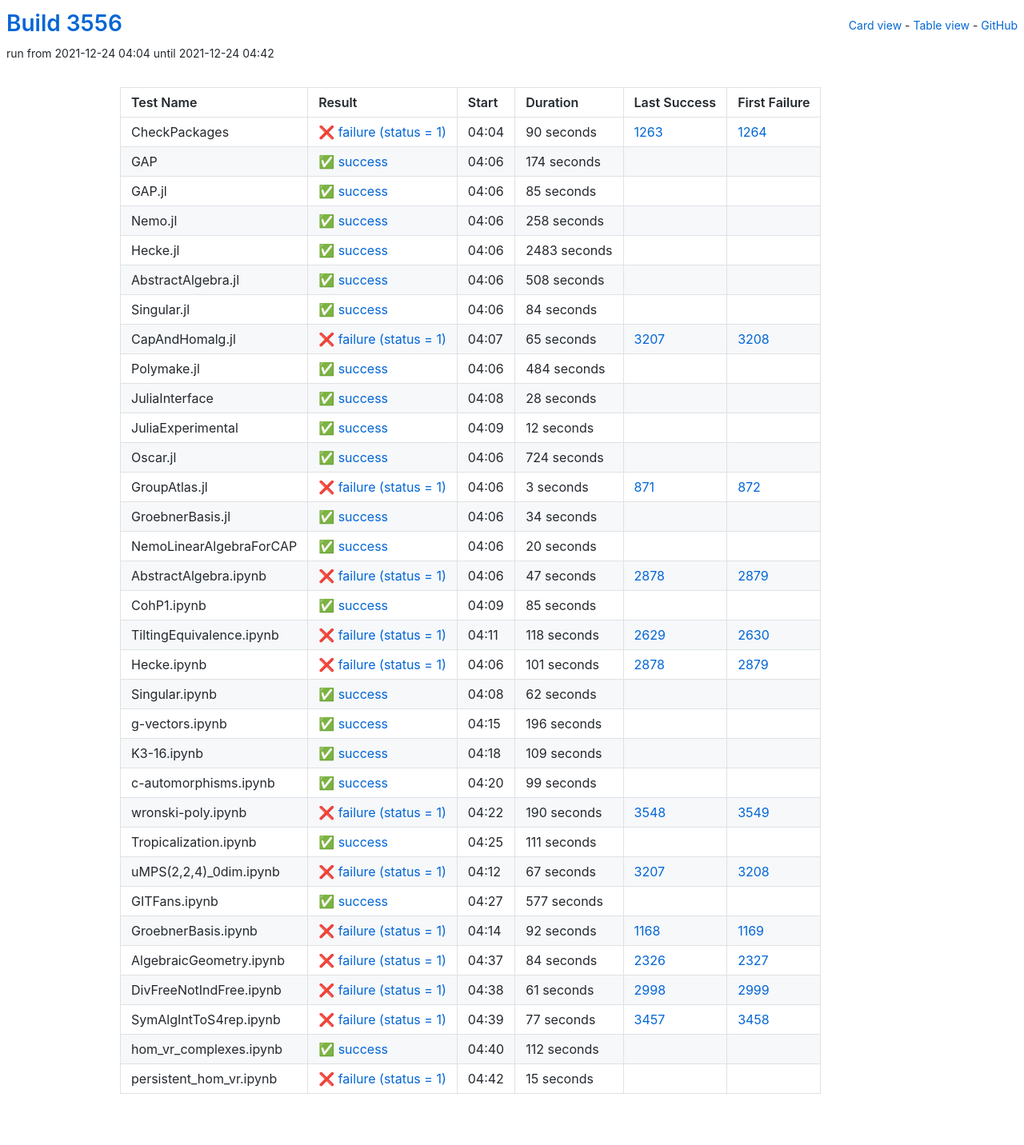
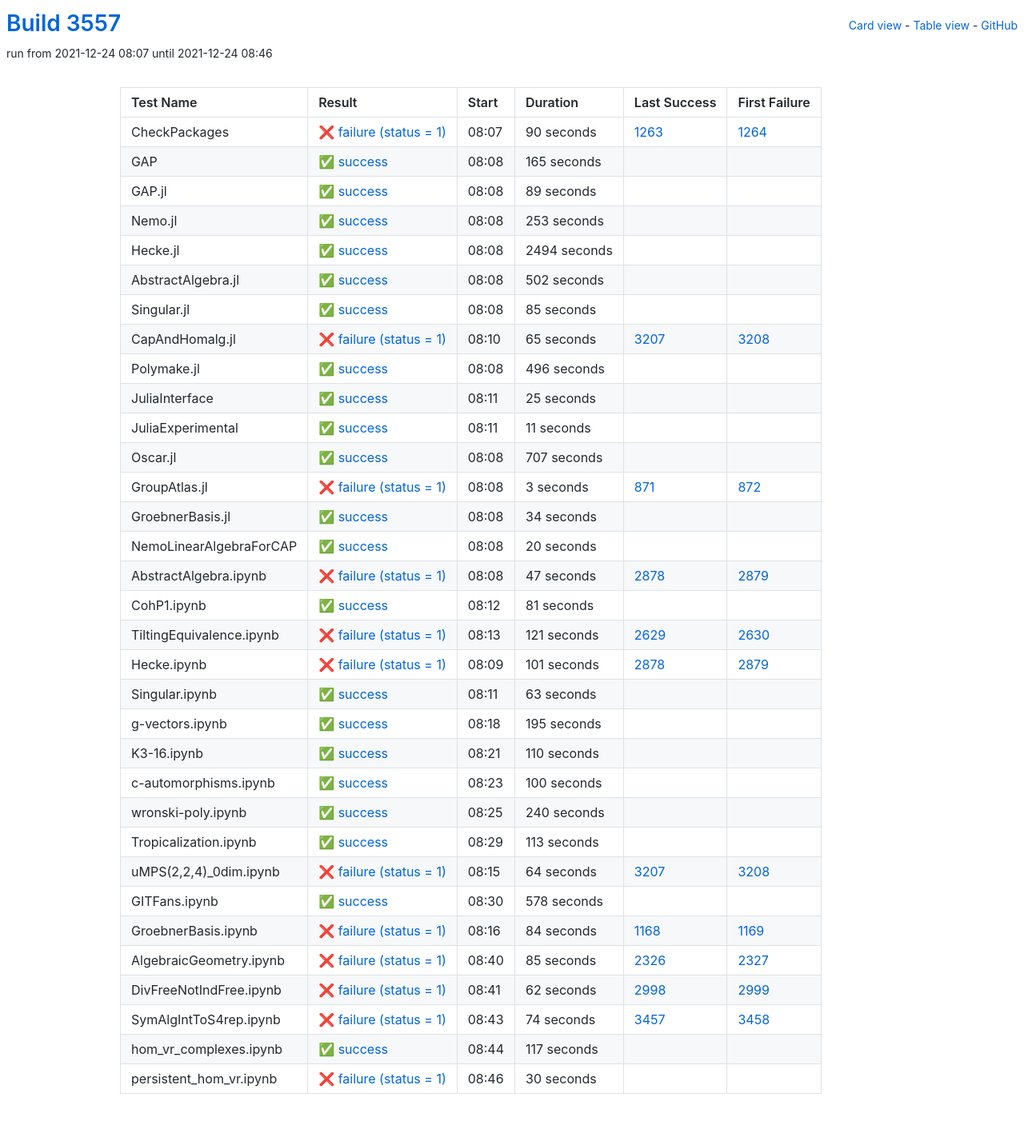
Before and after one commit to oscar-system/oscar-ci-status-stable, a Jekyll site: the page built from table.html, in a window 1280 px wide. Shown: the whole page at 80% size. Built offline with Jekyll 4.4.1, drawn with Linux system fonts in a browser that asks for light colours.

Commit message:
Build #3557

```diff
--- a/_data/ci.yml
+++ b/_data/ci.yml
@@ -1,6 +1,6 @@
 ---
-build: 3556
-build_url: https://oscarci.mathematik.uni-kl.de/job/oscar-stable/3556/
+build: 3557
+build_url: https://oscarci.mathematik.uni-kl.de/job/oscar-stable/3557/
 job: oscar-stable
 organization: oscar-system
 repo: oscar-ci-status-stable
@@ -8,8 +8,8 @@ repourl: https://github.com/oscar-system/oscar-ci-status-stable
 tests:
 - name: CheckPackages
   id: checkpackages
-  log: https://oscarci.mathematik.uni-kl.de/job/oscar-stable/3556/artifact/logs/build-3556/CheckPackages.log
-  start: 2021-12-24 04:04
+  log: https://oscarci.mathematik.uni-kl.de/job/oscar-stable/3557/artifact/logs/build-3557/CheckPackages.log
+  start: 2021-12-24 08:07
   success: false
   exitcode: 1
   status: failure
@@ -20,20 +20,68 @@ tests:
   first_failure_url: https://oscarci.mathematik.uni-kl.de/job/oscar-stable/1264/
 - name: GAP
   id: gap
-  log: https://oscarci.mathematik.uni-kl.de/job/oscar-stable/3556/artifact/logs/build-3556/GAP.log
-  start: 2021-12-24 04:06
+  log: https://oscarci.mathematik.uni-kl.de/job/oscar-stable/3557/artifact/logs/build-3557/GAP.log
+  start: 2021-12-24 08:08
   success: true
   exitcode: 0
   status: success
-  duration: 174
+  duration: 165
   last_success: false
   last_success_url:
   first_failure: false
   first_failure_url:
 - name: GAP.jl
   id: gap-jl
-  log: https://oscarci.mathematik.uni-kl.de/job/oscar-stable/3556/artifact/logs/build-3556/GAP.jl.log
-  start: 2021-12-24 04:06
+  log: https://oscarci.mathematik.uni-kl.de/job/oscar-stable/3557/artifact/logs/build-3557/GAP.jl.log
+  start: 2021-12-24 08:08
+  success: true
+  exitcode: 0
+  status: success
+  duration: 89
+  last_success: false
+  last_success_url:
+  first_failure: false
+  first_failure_url:
+- name: Nemo.jl
+  id: nemo-jl
+  log: https://oscarci.mathematik.uni-kl.de/job/oscar-stable/3557/artifact/logs/build-3557/Nemo.jl.log
+  start: 2021-12-24 08:08
+  success: true
+  exitcode: 0
+  status: success
+  duration: 253
+  last_success: false
+  last_success_url:
+  first_failure: false
+  first_failure_url:
+- name: Hecke.jl
+  id: hecke-jl
+  log: https://oscarci.mathematik.uni-kl.de/job/oscar-stable/3557/artifact/logs/build-3557/Hecke.jl.log
+  start: 2021-12-24 08:08
+  success: true
+  exitcode: 0
+  status: success
+  duration: 2494
+  last_success: false
+  last_success_url:
+  first_failure: false
+  first_failure_url:
+- name: AbstractAlgebra.jl
+  id: abstractalgebra-jl
+  log: https://oscarci.mathematik.uni-kl.de/job/oscar-stable/3557/artifact/logs/build-3557/AbstractAlgebra.jl.log
+  start: 2021-12-24 08:08
+  success: true
+  exitcode: 0
+  status: success
+  duration: 502
+  last_success: false
+  last_success_url:
+  first_failure: false
+  first_failure_url:
+- name: Singular.jl
+  id: singular-jl
+  log: https://oscarci.mathematik.uni-kl.de/job/oscar-stable/3557/artifact/logs/build-3557/Singular.jl.log
+  start: 2021-12-24 08:08
   success: true
   exitcode: 0
   status: success
@@ -42,58 +90,10 @@ tests:
   last_success_url:
   first_failure: false
   first_failure_url:
-- name: Nemo.jl
-  id: nemo-jl
-  log: https://oscarci.mathematik.uni-kl.de/job/oscar-stable/3556/artifact/logs/build-3556/Nemo.jl.log
-  start: 2021-12-24 04:06
-  success: true
-  exitcode: 0
-  status: success
-  duration: 258
-  last_success: false
-  last_success_url:
-  first_failure: false
-  first_failure_url:
-- name: Hecke.jl
-  id: hecke-jl
-  log: https://oscarci.mathematik.uni-kl.de/job/oscar-stable/3556/artifact/logs/build-3556/Hecke.jl.log
-  start: 2021-12-24 04:06
-  success: true
-  exitcode: 0
-  status: success
-  duration: 2483
-  last_success: false
-  last_success_url:
-  first_failure: false
-  first_failure_url:
-- name: AbstractAlgebra.jl
-  id: abstractalgebra-jl
-  log: https://oscarci.mathematik.uni-kl.de/job/oscar-stable/3556/artifact/logs/build-3556/AbstractAlgebra.jl.log
-  start: 2021-12-24 04:06
-  success: true
-  exitcode: 0
-  status: success
-  duration: 508
-  last_success: false
-  last_success_url:
-  first_failure: false
-  first_failure_url:
-- name: Singular.jl
-  id: singular-jl
-  log: https://oscarci.mathematik.uni-kl.de/job/oscar-stable/3556/artifact/logs/build-3556/Singular.jl.log
-  start: 2021-12-24 04:06
-  success: true
-  exitcode: 0
-  status: success
-  duration: 84
-  last_success: false
-  last_success_url:
-  first_failure: false
-  first_failure_url:
 - name: CapAndHomalg.jl
   id: capandhomalg-jl
-  log: https://oscarci.mathematik.uni-kl.de/job/oscar-stable/3556/artifact/logs/build-3556/CapAndHomalg.jl.log
-  start: 2021-12-24 04:07
+  log: https://oscarci.mathematik.uni-kl.de/job/oscar-stable/3557/artifact/logs/build-3557/CapAndHomalg.jl.log
+  start: 2021-12-24 08:10
   success: false
   exitcode: 1
   status: failure
@@ -104,56 +104,56 @@ tests:
   first_failure_url: https://oscarci.mathematik.uni-kl.de/job/oscar-stable/3208/
 - name: Polymake.jl
   id: polymake-jl
-  log: https://oscarci.mathematik.uni-kl.de/job/oscar-stable/3556/artifact/logs/build-3556/Polymake.jl.log
-  start: 2021-12-24 04:06
+  log: https://oscarci.mathematik.uni-kl.de/job/oscar-stable/3557/artifact/logs/build-3557/Polymake.jl.log
+  start: 2021-12-24 08:08
   success: true
   exitcode: 0
   status: success
-  duration: 484
+  duration: 496
   last_success: false
   last_success_url:
   first_failure: false
   first_failure_url:
 - name: JuliaInterface
   id: juliainterface
-  log: https://oscarci.mathematik.uni-kl.de/job/oscar-stable/3556/artifact/logs/build-3556/JuliaInterface.log
-  start: 2021-12-24 04:08
+  log: https://oscarci.mathematik.uni-kl.de/job/oscar-stable/3557/artifact/logs/build-3557/JuliaInterface.log
+  start: 2021-12-24 08:11
   success: true
   exitcode: 0
   status: success
-  duration: 28
+  duration: 25
   last_success: false
   last_success_url:
   first_failure: false
   first_failure_url:
 - name: JuliaExperimental
   id: juliaexperimental
-  log: https://oscarci.mathematik.uni-kl.de/job/oscar-stable/3556/artifact/logs/build-3556/JuliaExperimental.log
-  start: 2021-12-24 04:09
+  log: https://oscarci.mathematik.uni-kl.de/job/oscar-stable/3557/artifact/logs/build-3557/JuliaExperimental.log
+  start: 2021-12-24 08:11
   success: true
   exitcode: 0
   status: success
-  duration: 12
+  duration: 11
   last_success: false
   last_success_url:
   first_failure: false
   first_failure_url:
 - name: Oscar.jl
   id: oscar-jl
-  log: https://oscarci.mathematik.uni-kl.de/job/oscar-stable/3556/artifact/logs/build-3556/Oscar.jl.log
-  start: 2021-12-24 04:06
+  log: https://oscarci.mathematik.uni-kl.de/job/oscar-stable/3557/artifact/logs/build-3557/Oscar.jl.log
+  start: 2021-12-24 08:08
   success: true
   exitcode: 0
   status: success
-  duration: 724
+  duration: 707
   last_success: false
   last_success_url:
   first_failure: false
   first_failure_url:
 - name: GroupAtlas.jl
   id: groupatlas-jl
-  log: https://oscarci.mathematik.uni-kl.de/job/oscar-stable/3556/artifact/logs/build-3556/GroupAtlas.jl.log
-  start: 2021-12-24 04:06
+  log: https://oscarci.mathematik.uni-kl.de/job/oscar-stable/3557/artifact/logs/build-3557/GroupAtlas.jl.log
+  start: 2021-12-24 08:08
   success: false
   exitcode: 1
   status: failure
@@ -164,8 +164,8 @@ tests:
   first_failure_url: https://oscarci.mathematik.uni-kl.de/job/oscar-stable/872/
 - name: GroebnerBasis.jl
   id: groebnerbasis-jl
-  log: https://oscarci.mathematik.uni-kl.de/job/oscar-stable/3556/artifact/logs/build-3556/GroebnerBasis.jl.log
-  start: 2021-12-24 04:06
+  log: https://oscarci.mathematik.uni-kl.de/job/oscar-stable/3557/artifact/logs/build-3557/GroebnerBasis.jl.log
+  start: 2021-12-24 08:08
   success: true
   exitcode: 0
   status: success
@@ -176,8 +176,8 @@ tests:
   first_failure_url:
 - name: NemoLinearAlgebraForCAP
   id: nemolinearalgebraforcap
-  log: https://oscarci.mathematik.uni-kl.de/job/oscar-stable/3556/artifact/logs/build-3556/NemoLinearAlgebraForCAP.log
-  start: 2021-12-24 04:06
+  log: https://oscarci.mathematik.uni-kl.de/job/oscar-stable/3557/artifact/logs/build-3557/NemoLinearAlgebraForCAP.log
+  start: 2021-12-24 08:08
   success: true
   exitcode: 0
   status: success
@@ -188,8 +188,8 @@ tests:
   first_failure_url:
 - name: AbstractAlgebra.ipynb
   id: abstractalgebra-ipynb
-  log: https://oscarci.mathematik.uni-kl.de/job/oscar-stable/3556/artifact/logs/build-3556/AbstractAlgebra.ipynb.log
-  start: 2021-12-24 04:06
+  log: https://oscarci.mathematik.uni-kl.de/job/oscar-stable/3557/artifact/logs/build-3557/AbstractAlgebra.ipynb.log
+  start: 2021-12-24 08:08
   success: false
   exitcode: 1
   status: failure
@@ -200,32 +200,32 @@ tests:
   first_failure_url: https://oscarci.mathematik.uni-kl.de/job/oscar-stable/2879/
 - name: CohP1.ipynb
   id: cohp1-ipynb
-  log: https://oscarci.mathematik.uni-kl.de/job/oscar-stable/3556/artifact/logs/build-3556/CohP1.ipynb.log
-  start: 2021-12-24 04:09
+  log: https://oscarci.mathematik.uni-kl.de/job/oscar-stable/3557/artifact/logs/build-3557/CohP1.ipynb.log
+  start: 2021-12-24 08:12
   success: true
   exitcode: 0
   status: success
-  duration: 85
+  duration: 81
   last_success: false
   last_success_url:
   first_failure: false
   first_failure_url:
 - name: TiltingEquivalence.ipynb
   id: tiltingequivalence-ipynb
-  log: https://oscarci.mathematik.uni-kl.de/job/oscar-stable/3556/artifact/logs/build-3556/TiltingEquivalence.ipynb.log
-  start: 2021-12-24 04:11
+  log: https://oscarci.mathematik.uni-kl.de/job/oscar-stable/3557/artifact/logs/build-3557/TiltingEquivalence.ipynb.log
+  start: 2021-12-24 08:13
   success: false
   exitcode: 1
   status: failure
-  duration: 118
+  duration: 121
   last_success: 2629
   last_success_url: https://oscarci.mathematik.uni-kl.de/job/oscar-stable/2629/
   first_failure: 2630
   first_failure_url: https://oscarci.mathematik.uni-kl.de/job/oscar-stable/2630/
 - name: Hecke.ipynb
   id: hecke-ipynb
-  log: https://oscarci.mathematik.uni-kl.de/job/oscar-stable/3556/artifact/logs/build-3556/Hecke.ipynb.log
-  start: 2021-12-24 04:06
+  log: https://oscarci.mathematik.uni-kl.de/job/oscar-stable/3557/artifact/logs/build-3557/Hecke.ipynb.log
+  start: 2021-12-24 08:09
   success: false
   exitcode: 1
   status: failure
@@ -236,168 +236,168 @@ tests:
   first_failure_url: https://oscarci.mathematik.uni-kl.de/job/oscar-stable/2879/
 - name: Singular.ipynb
   id: singular-ipynb
-  log: https://oscarci.mathematik.uni-kl.de/job/oscar-stable/3556/artifact/logs/build-3556/Singular.ipynb.log
-  start: 2021-12-24 04:08
+  log: https://oscarci.mathematik.uni-kl.de/job/oscar-stable/3557/artifact/logs/build-3557/Singular.ipynb.log
+  start: 2021-12-24 08:11
   success: true
   exitcode: 0
   status: success
-  duration: 62
+  duration: 63
   last_success: false
   last_success_url:
   first_failure: false
   first_failure_url:
 - name: g-vectors.ipynb
   id: g-vectors-ipynb
-  log: https://oscarci.mathematik.uni-kl.de/job/oscar-stable/3556/artifact/logs/build-3556/g-vectors.ipynb.log
-  start: 2021-12-24 04:15
+  log: https://oscarci.mathematik.uni-kl.de/job/oscar-stable/3557/artifact/logs/build-3557/g-vectors.ipynb.log
+  start: 2021-12-24 08:18
   success: true
   exitcode: 0
   status: success
-  duration: 196
+  duration: 195
   last_success: false
   last_success_url:
   first_failure: false
   first_failure_url:
 - name: K3-16.ipynb
   id: k3-16-ipynb
-  log: https://oscarci.mathematik.uni-kl.de/job/oscar-stable/3556/artifact/logs/build-3556/K3-16.ipynb.log
-  start: 2021-12-24 04:18
+  log: https://oscarci.mathematik.uni-kl.de/job/oscar-stable/3557/artifact/logs/build-3557/K3-16.ipynb.log
+  start: 2021-12-24 08:21
   success: true
   exitcode: 0
   status: success
-  duration: 109
+  duration: 110
   last_success: false
   last_success_url:
   first_failure: false
   first_failure_url:
 - name: c-automorphisms.ipynb
   id: c-automorphisms-ipynb
-  log: https://oscarci.mathematik.uni-kl.de/job/oscar-stable/3556/artifact/logs/build-3556/c-automorphisms.ipynb.log
-  start: 2021-12-24 04:20
+  log: https://oscarci.mathematik.uni-kl.de/job/oscar-stable/3557/artifact/logs/build-3557/c-automorphisms.ipynb.log
+  start: 2021-12-24 08:23
   success: true
   exitcode: 0
   status: success
-  duration: 99
+  duration: 100
   last_success: false
   last_success_url:
   first_failure: false
   first_failure_url:
 - name: wronski-poly.ipynb
   id: wronski-poly-ipynb
-  log: https://oscarci.mathematik.uni-kl.de/job/oscar-stable/3556/artifact/logs/build-3556/wronski-poly.ipynb.log
-  start: 2021-12-24 04:22
-  success: false
-  exitcode: 1
-  status: failure
-  duration: 190
-  last_success: 3548
-  last_success_url: https://oscarci.mathematik.uni-kl.de/job/oscar-stable/3548/
-  first_failure: 3549
-  first_failure_url: https://oscarci.mathematik.uni-kl.de/job/oscar-stable/3549/
-- name: Tropicalization.ipynb
-  id: tropicalization-ipynb
-  log: https://oscarci.mathematik.uni-kl.de/job/oscar-stable/3556/artifact/logs/build-3556/Tropicalization.ipynb.log
-  start: 2021-12-24 04:25
+  log: https://oscarci.mathematik.uni-kl.de/job/oscar-stable/3557/artifact/logs/build-3557/wronski-poly.ipynb.log
+  start: 2021-12-24 08:25
   success: true
   exitcode: 0
   status: success
-  duration: 111
+  duration: 240
+  last_success: false
+  last_success_url:
+  first_failure: false
+  first_failure_url:
+- name: Tropicalization.ipynb
+  id: tropicalization-ipynb
+  log: https://oscarci.mathematik.uni-kl.de/job/oscar-stable/3557/artifact/logs/build-3557/Tropicalization.ipynb.log
+  start: 2021-12-24 08:29
+  success: true
+  exitcode: 0
+  status: success
+  duration: 113
   last_success: false
   last_success_url:
   first_failure: false
   first_failure_url:
 - name: uMPS(2,2,4)_0dim.ipynb
   id: umps-2-2-4-0dim-ipynb
-  log: https://oscarci.mathematik.uni-kl.de/job/oscar-stable/3556/artifact/logs/build-3556/uMPS-2-2-4-_0dim.ipynb.log
-  start: 2021-12-24 04:12
+  log: https://oscarci.mathematik.uni-kl.de/job/oscar-stable/3557/artifact/logs/build-3557/uMPS-2-2-4-_0dim.ipynb.log
+  start: 2021-12-24 08:15
   success: false
   exitcode: 1
   status: failure
-  duration: 67
+  duration: 64
   last_success: 3207
   last_success_url: https://oscarci.mathematik.uni-kl.de/job/oscar-stable/3207/
   first_failure: 3208
   first_failure_url: https://oscarci.mathematik.uni-kl.de/job/oscar-stable/3208/
 - name: GITFans.ipynb
   id: gitfans-ipynb
-  log: https://oscarci.mathematik.uni-kl.de/job/oscar-stable/3556/artifact/logs/build-3556/GITFans.ipynb.log
-  start: 2021-12-24 04:27
+  log: https://oscarci.mathematik.uni-kl.de/job/oscar-stable/3557/artifact/logs/build-3557/GITFans.ipynb.log
+  start: 2021-12-24 08:30
   success: true
   exitcode: 0
   status: success
-  duration: 577
+  duration: 578
   last_success: false
   last_success_url:
   first_failure: false
   first_failure_url:
 - name: GroebnerBasis.ipynb
   id: groebnerbasis-ipynb
-  log: https://oscarci.mathematik.uni-kl.de/job/oscar-stable/3556/artifact/logs/build-3556/GroebnerBasis.ipynb.log
-  start: 2021-12-24 04:14
+  log: https://oscarci.mathematik.uni-kl.de/job/oscar-stable/3557/artifact/logs/build-3557/GroebnerBasis.ipynb.log
+  start: 2021-12-24 08:16
   success: false
   exitcode: 1
   status: failure
-  duration: 92
+  duration: 84
   last_success: 1168
   last_success_url: https://oscarci.mathematik.uni-kl.de/job/oscar-stable/1168/
   first_failure: 1169
   first_failure_url: https://oscarci.mathematik.uni-kl.de/job/oscar-stable/1169/
 - name: AlgebraicGeometry.ipynb
   id: algebraicgeometry-ipynb
-  log: https://oscarci.mathematik.uni-kl.de/job/oscar-stable/3556/artifact/logs/build-3556/AlgebraicGeometry.ipynb.log
-  start: 2021-12-24 04:37
+  log: https://oscarci.mathematik.uni-kl.de/job/oscar-stable/3557/artifact/logs/build-3557/AlgebraicGeometry.ipynb.log
+  start: 2021-12-24 08:40
   success: false
   exitcode: 1
   status: failure
-  duration: 84
+  duration: 85
   last_success: 2326
   last_success_url: https://oscarci.mathematik.uni-kl.de/job/oscar-stable/2326/
   first_failure: 2327
   first_failure_url: https://oscarci.mathematik.uni-kl.de/job/oscar-stable/2327/
 - name: DivFreeNotIndFree.ipynb
   id: divfreenotindfree-ipynb
-  log: https://oscarci.mathematik.uni-kl.de/job/oscar-stable/3556/artifact/logs/build-3556/DivFreeNotIndFree.ipynb.log
-  start: 2021-12-24 04:38
+  log: https://oscarci.mathematik.uni-kl.de/job/oscar-stable/3557/artifact/logs/build-3557/DivFreeNotIndFree.ipynb.log
+  start: 2021-12-24 08:41
   success: false
   exitcode: 1
   status: failure
-  duration: 61
+  duration: 62
   last_success: 2998
   last_success_url: https://oscarci.mathematik.uni-kl.de/job/oscar-stable/2998/
   first_failure: 2999
   first_failure_url: https://oscarci.mathematik.uni-kl.de/job/oscar-stable/2999/
 - name: SymAlgIntToS4rep.ipynb
   id: symalginttos4rep-ipynb
-  log: https://oscarci.mathematik.uni-kl.de/job/oscar-stable/3556/artifact/logs/build-3556/SymAlgIntToS4rep.ipynb.log
-  start: 2021-12-24 04:39
+  log: https://oscarci.mathematik.uni-kl.de/job/oscar-stable/3557/artifact/logs/build-3557/SymAlgIntToS4rep.ipynb.log
+  start: 2021-12-24 08:43
   success: false
   exitcode: 1
   status: failure
-  duration: 77
+  duration: 74
   last_success: 3457
   last_success_url: https://oscarci.mathematik.uni-kl.de/job/oscar-stable/3457/
   first_failure: 3458
   first_failure_url: https://oscarci.mathematik.uni-kl.de/job/oscar-stable/3458/
 - name: hom_vr_complexes.ipynb
   id: hom-vr-complexes-ipynb
-  log: https://oscarci.mathematik.uni-kl.de/job/oscar-stable/3556/artifact/logs/build-3556/hom_vr_complexes.ipynb.log
-  start: 2021-12-24 04:40
+  log: https://oscarci.mathematik.uni-kl.de/job/oscar-stable/3557/artifact/logs/build-3557/hom_vr_complexes.ipynb.log
+  start: 2021-12-24 08:44
   success: true
   exitcode: 0
   status: success
-  duration: 112
+  duration: 117
   last_success: false
   last_success_url:
   first_failure: false
   first_failure_url:
 - name: persistent_hom_vr.ipynb
   id: persistent-hom-vr-ipynb
-  log: https://oscarci.mathematik.uni-kl.de/job/oscar-stable/3556/artifact/logs/build-3556/persistent_hom_vr.ipynb.log
-  start: 2021-12-24 04:42
+  log: https://oscarci.mathematik.uni-kl.de/job/oscar-stable/3557/artifact/logs/build-3557/persistent_hom_vr.ipynb.log
+  start: 2021-12-24 08:46
   success: false
   exitcode: 1
   status: failure
-  duration: 15
+  duration: 30
   last_success: false
   last_success_url:
   first_failure: false
```
Also changed, not shown: README.md.
